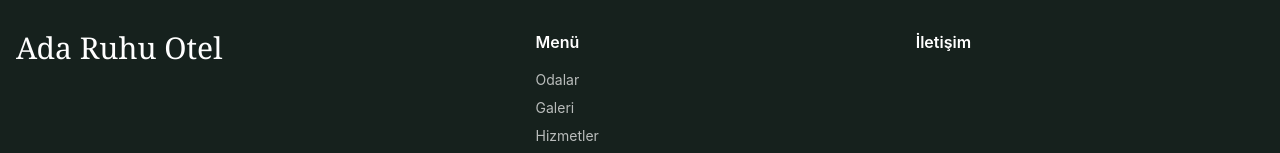
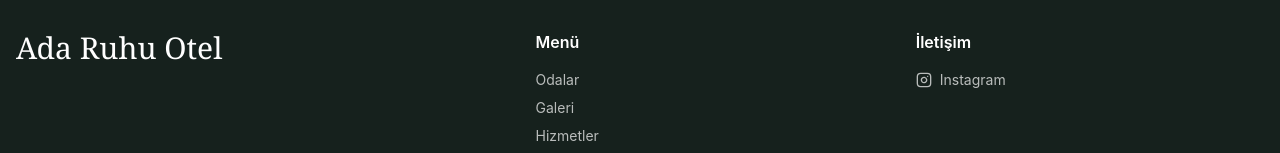
Before and after one commit to Altulpar/hotel, a Next.js app: page / in a window 1280 px wide. Shown: the part 2359-2512 px from the top of the page. Built offline with nearby package versions, Linux system fonts and the light colour scheme; no server answers; the database is empty.

Commit message:
Update Instagram profile link

```diff
--- a/components/public/Footer.tsx
+++ b/components/public/Footer.tsx
@@ -1,6 +1,9 @@
 import Link from "next/link";
 import { Instagram, Mail, Phone } from "lucide-react";
 import { prisma } from "@/lib/db";
+
+const INSTAGRAM_URL =
+  "https://www.instagram.com/fioreotelgokceada?igsh=MTFmdDJubHhvYXkzdQ==";
 
 export async function Footer() {
   const hotel = await prisma.hotelInfo.findFirst();
@@ -33,11 +36,14 @@ export async function Footer() {
                 <Mail size={16} /> {hotel.email}
               </a>
             )}
-            {hotel?.instagramUrl && (
-              <a href={hotel.instagramUrl} className="flex items-center gap-2">
-                <Instagram size={16} /> Instagram
-              </a>
-            )}
+            <a
+              href={INSTAGRAM_URL}
+              target="_blank"
+              rel="noreferrer"
+              className="flex items-center gap-2"
+            >
+              <Instagram size={16} /> Instagram
+            </a>
           </div>
         </div>
       </div>
--- a/prisma/seed.ts
+++ b/prisma/seed.ts
@@ -33,7 +33,8 @@ async function main() {
         address: "Gökçeada, Çanakkale, Türkiye",
         googleMapsUrl: "https://maps.google.com",
         googleMapsEmbed: "",
-        instagramUrl: "https://instagram.com",
+        instagramUrl:
+          "https://www.instagram.com/fioreotelgokceada?igsh=MTFmdDJubHhvYXkzdQ==",
         heroImageUrl:
           "https://images.unsplash.com/photo-1506929562872-bb421503ef21?auto=format&fit=crop&w=2200&q=80"
       }
```
